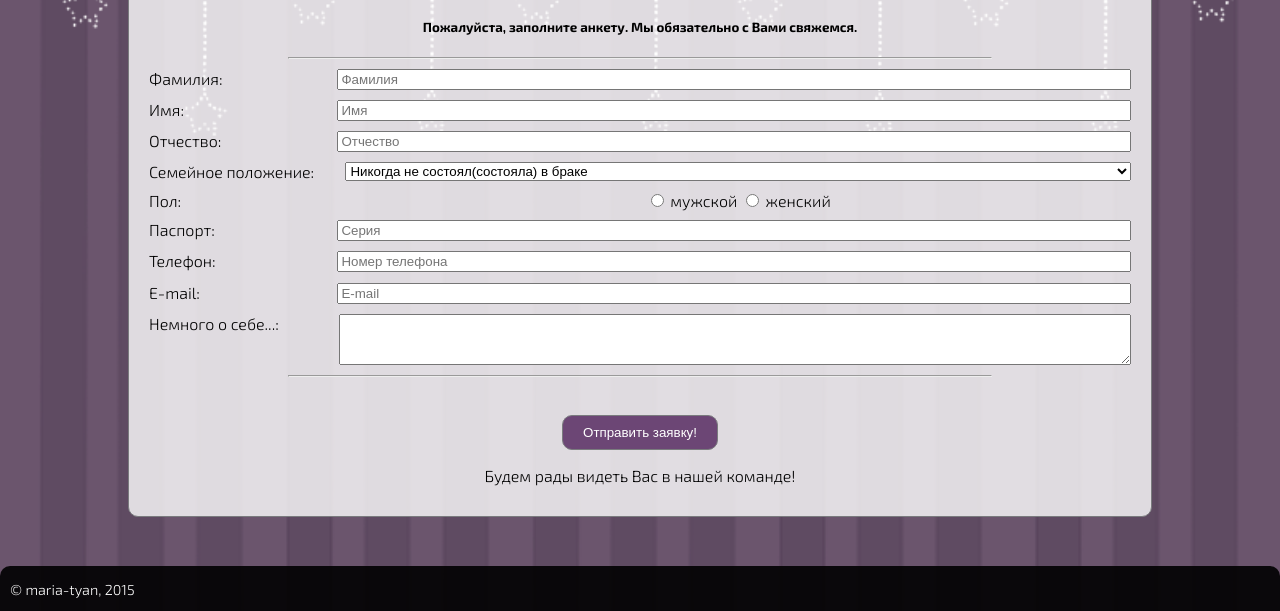
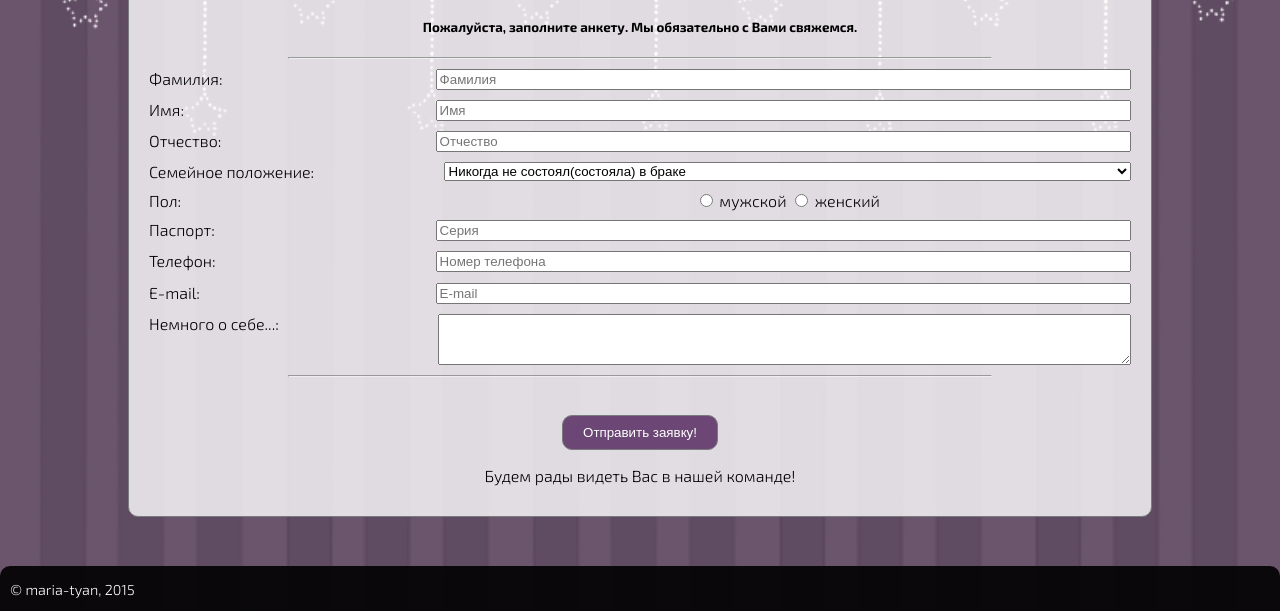
Before and after one commit to maria-tyan/umbrella-practice, a plain HTML site: page index.html in a window 1280 px wide. Shown: the part 234-845 px from the top of the page. Drawn offline with Linux system fonts and the light colour scheme.

Commit message:
Input size fixed

```diff
--- a/styles.css
+++ b/styles.css
@@ -39,8 +39,8 @@ hr{
   text-align: left;
 }
 .form-group-input{
-  max-width: 100%;
-  min-width: 80%;
+  max-width: 70%;
+  min-width: 70%;
 }
 .submit{
   color: #fff;
```
